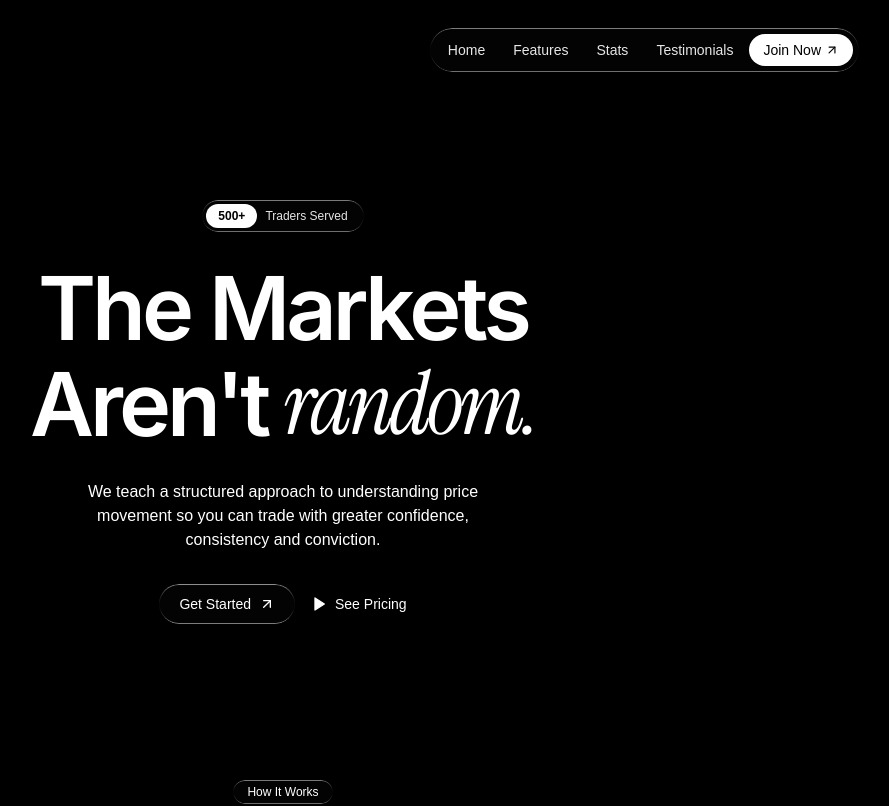
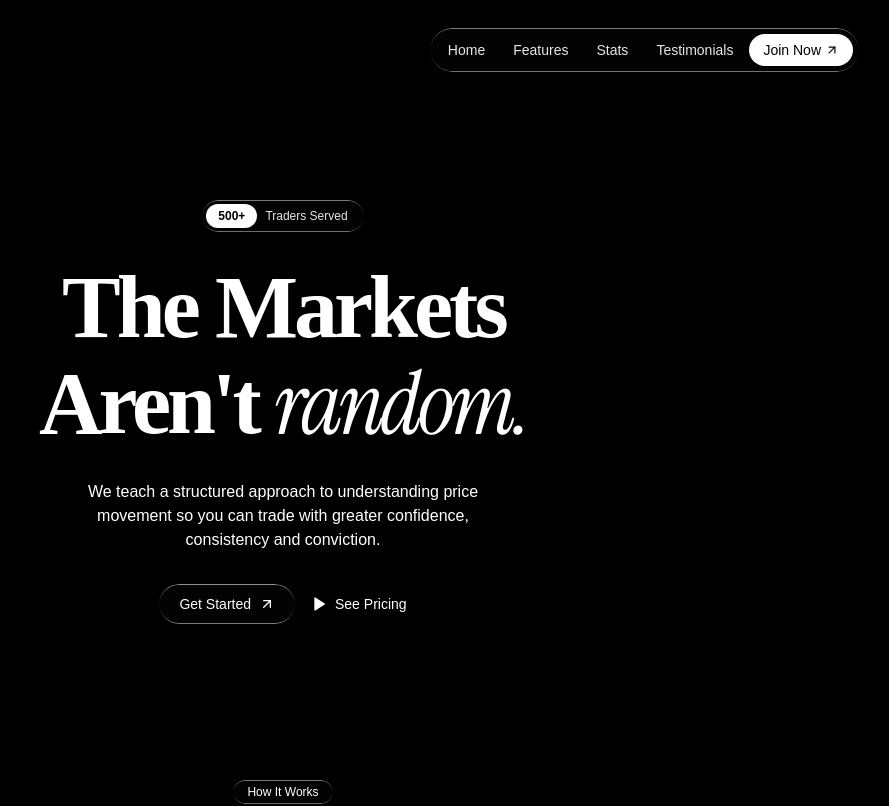
Before and after one commit to w1mayankz/TritonTrades-71f26, a React (Vite) app: page / in a window 1280 px wide. Shown: the top 806 px of the page, without its empty margins (357-1246 px from the left). Built offline with nearby package versions, Linux system fonts and the light colour scheme.

Commit message:
Update Hero.jsx

```diff
--- a/src/components/Hero.jsx
+++ b/src/components/Hero.jsx
@@ -45,7 +45,7 @@ export default function Hero() {
             delay={100}
             animateBy="words"
             direction="bottom"
-            className="text-5xl md:text-7xl lg:text-[5.5rem] font-['Inter'] font-bold not-italic text-white leading-[0.8] tracking-[-4px] justify-center"
+            className="text-5xl md:text-7xl lg:text-[5.5rem] font-['Inter_Tight'] font-bold not-italic text-white leading-[0.8] tracking-[-4px] justify-center"
           />
 
           {/* Bottom Line (Mixed Fonts) */}
@@ -55,7 +55,7 @@ export default function Hero() {
               delay={200}
               animateBy="words"
               direction="bottom"
-              className="text-5xl md:text-7xl lg:text-[5.5rem] font-['Inter'] font-bold not-italic text-white leading-[0.8] tracking-[-4px] justify-center"
+              className="text-5xl md:text-7xl lg:text-[5.5rem] font-['Inter_Tight'] font-bold not-italic text-white leading-[0.8] tracking-[-4px] justify-center"
             />
             <BlurText
               text="random."
```
